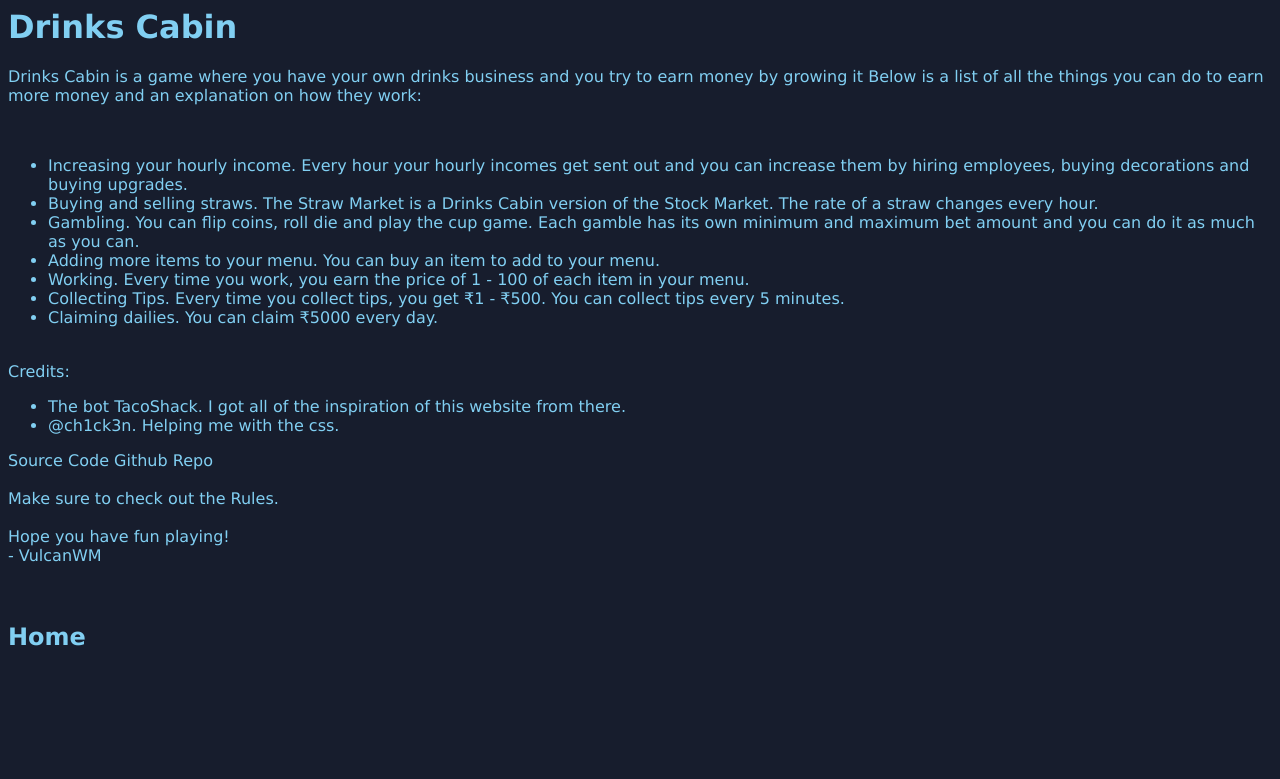
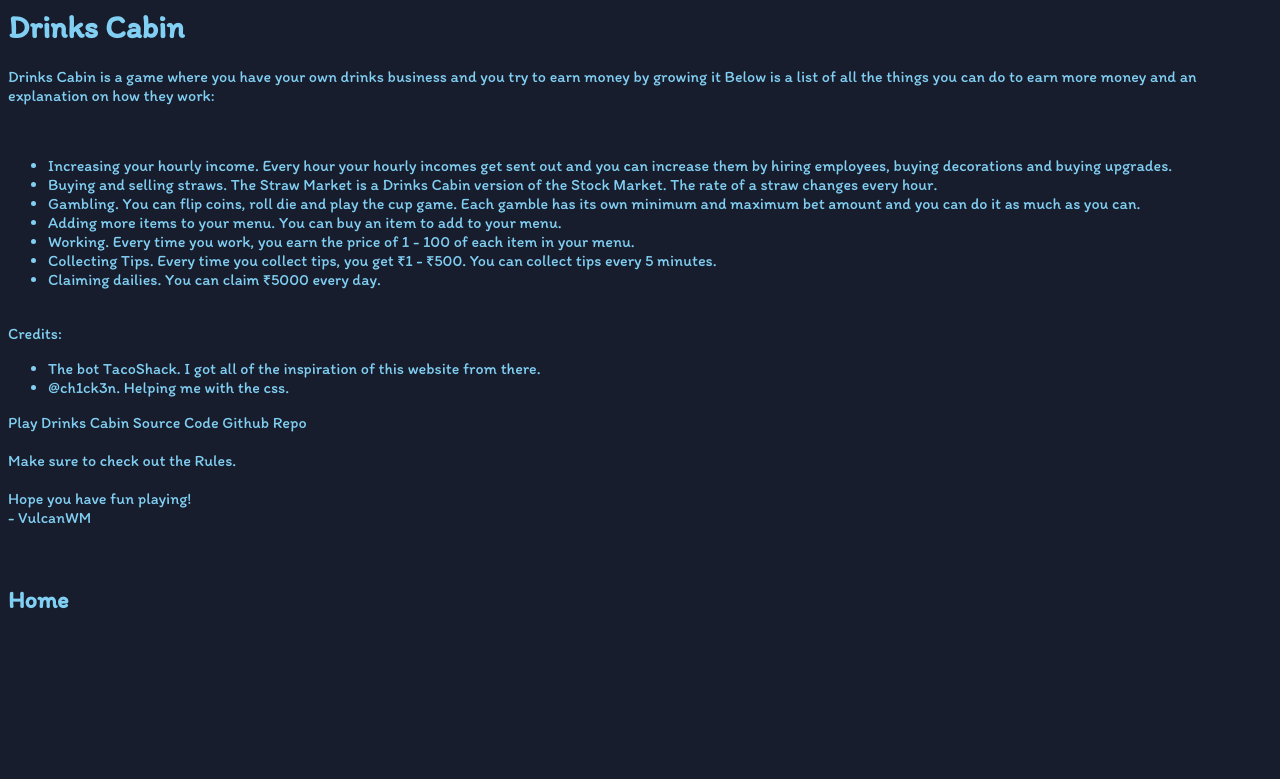
Before and after one commit to VulcanWM/Drinks-Cabin, a Flask app: page /guide in a window 1280 px wide. Shown: the top 779 px of the page. Run offline with Flask 2, Linux system fonts and the light colour scheme.

Commit message:
Added a new font and some tweaks to the html

```diff
--- a/static/index.css
+++ b/static/index.css
@@ -1,4 +1,6 @@
 /* start login form */
+
+@import url('https://fonts.googleapis.com/css2?family=Itim&display=swap');
 
 .login-form-body{
   height: 350px;
@@ -72,7 +74,7 @@
 body {
   color: #81CFF2;
   background-color: #171D2D;
-  font-family: Verdana, sans-serif;
+  font-family: 'Itim', cursive;
 }
 a {
   color: #81CFF2;
--- a/templates/README.html
+++ b/templates/README.html
@@ -1,6 +1,15 @@
 <html>
 <link rel="stylesheet" href="/static/index.css" />
+<link rel="preconnect" href="https://fonts.gstatic.com">
+<link href="https://fonts.googleapis.com/css2?family=Itim&display=swap" rel="stylesheet">
 <body>
+<script>
+  @import url('https://fonts.googleapis.com/css2?family=Itim&display=swap');
+  body {
+    font-family: 'Itim', cursive;
+  }
+
+</script>
 <title>Drinks Cabin - Beginner's Guide</title>
 <h1>Drinks Cabin</h1>
 <p>Drinks Cabin is a game where you have your own drinks business and you try to earn money by growing it
@@ -22,7 +31,7 @@ Credits:
 <li> <a href="https://repl.it/@ch1ck3n">@ch1ck3n</a>. Helping me with the css.</li>
 </ul>
 
-<a href="//replit.com/@VulcanWM/Drinks-Cabin">Source Code</a> <a href="https://github.com/VulcanWM/Drinks-Cabin">Github Repo</a>
+<a href="https://Drinks-Cabin.vulcanwm.repl.co">Play Drinks Cabin</a> <a href="https://replit.com/@VulcanWM/Drinks-Cabin">Source Code</a> <a href="https://github.com/VulcanWM/Drinks-Cabin">Github Repo</a>
 <br>
 <br>
 Make sure to check out the <a href="https://Drinks-Cabin.vulcanwm.repl.co/rules">Rules</a>.
--- a/todo.txt
+++ b/todo.txt
@@ -1 +1,2 @@
-add a beginers guide
+add different pages for each command category
+add some css for the other pages and input forms water.css https://watercss.kognise.dev/
```
Also changed, not shown: templates/error.html (+9 -0 lines), templates/index.html (+9 -0 lines), templates/rules.html (+10 -1 lines), templates/success.html (+9 -0 lines), README.md.
